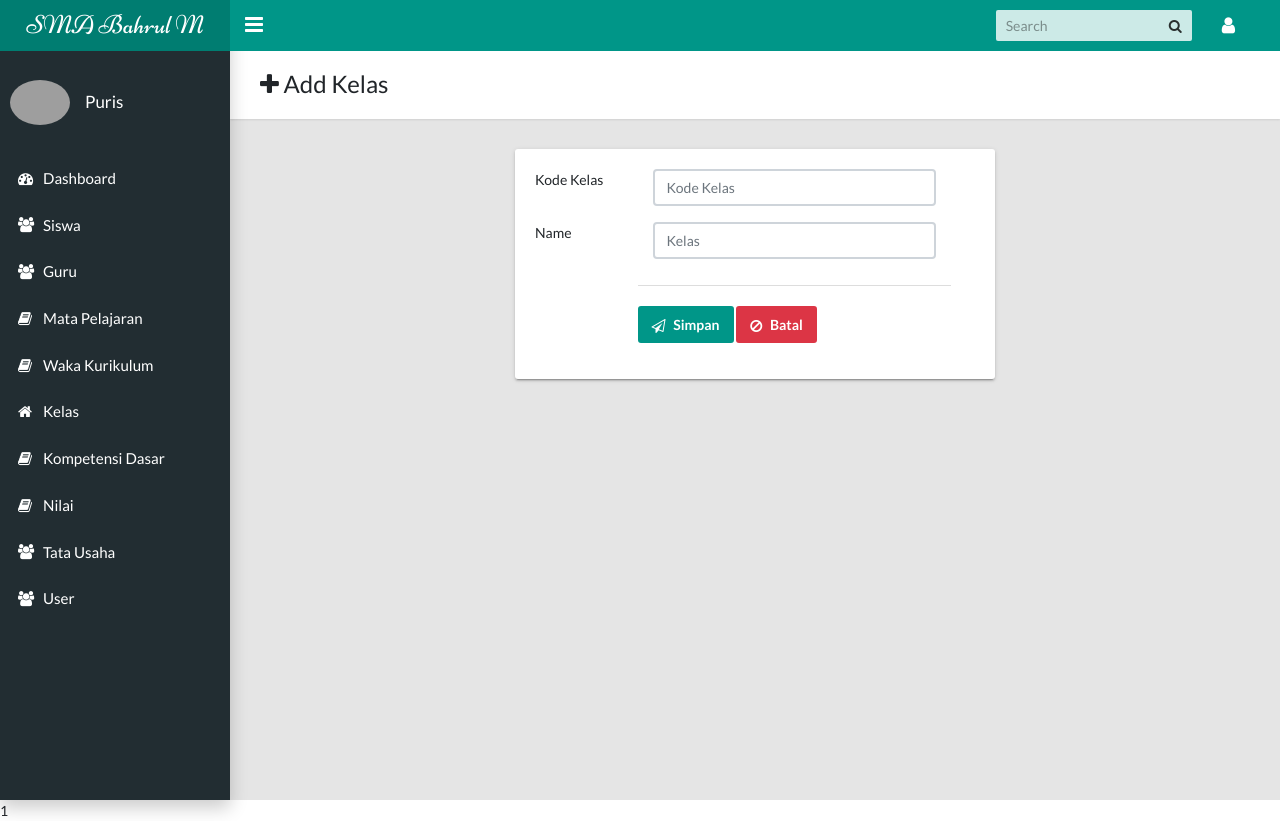
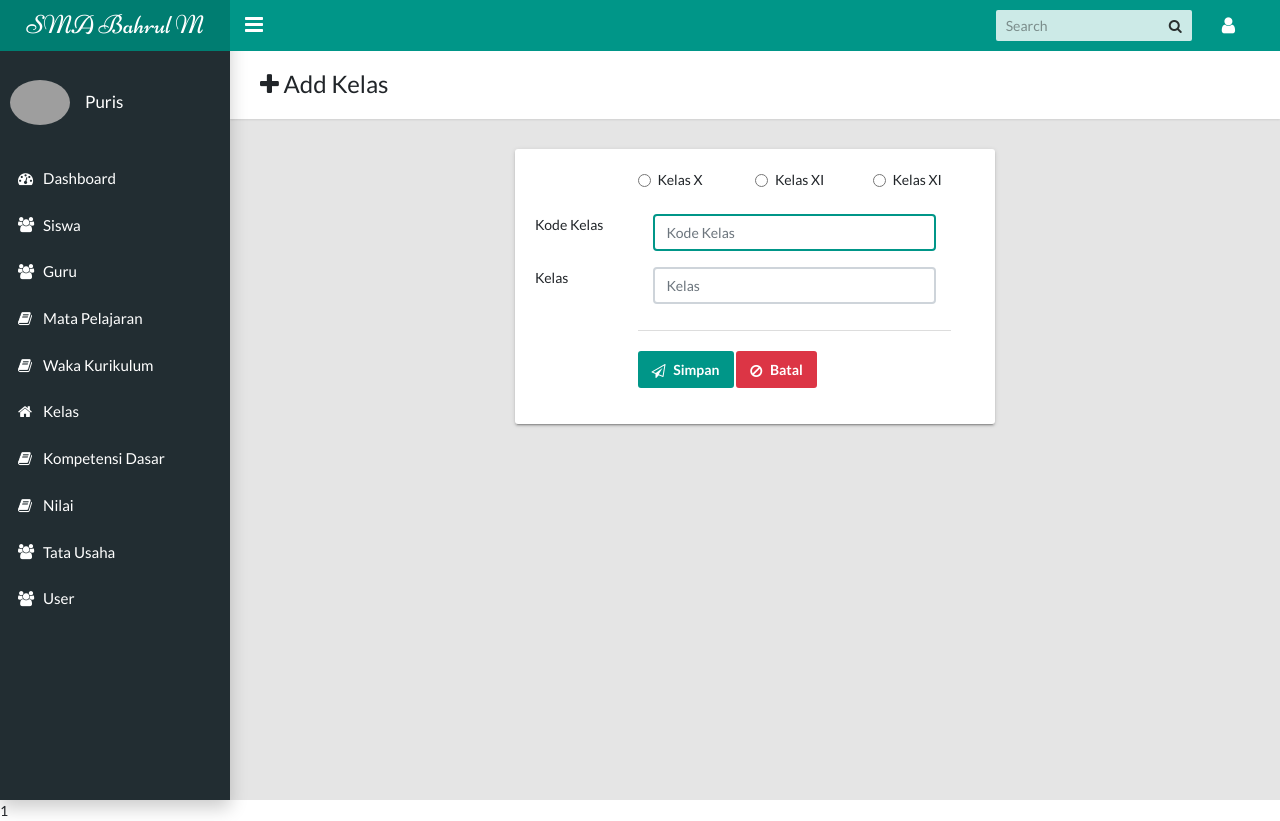
Before and after one commit to chaubatkunda/si-penilaian-sma, a CodeIgniter app: page /si-nilai/add-kelas in a window 1280 px wide. Run offline with CodeIgniter, Linux system fonts and the light colour scheme; a user stored in the database is signed in; data comes from the database, SQL or seed files in the repository; data that the repository does not hold is empty; grey boxes are pictures that could not be loaded.

Commit message:
melengkapi tambah kelas

```diff
--- a/app/controllers/Mata_pelajaran.php
+++ b/app/controllers/Mata_pelajaran.php
@@ -22,7 +22,7 @@ class Mata_pelajaran extends CI_Controller
     {
         $data = array(
             'title'     => 'Tambah Mata Pelajaran',
-            'kelas'     => $this->get_kelas_option(0),
+            'kelas'     => $this->admin->getAllKelas(),
             'guru'      => $this->guru->getAllGuru(),
             'isi'       => 'mata_pelajaran/add'
         );
--- a/app/libraries/Fungsi.php
+++ b/app/libraries/Fungsi.php
@@ -18,6 +18,11 @@ class Fungsi
         $this->lb->db->select_max('id_user');
         return $this->lb->db->get('t_user')->row()->id_user + 1;
     }
+    function getIdKelas()
+    {
+        $this->lb->db->select_max('id_kelas');
+        return $this->lb->db->get('t_kelas')->row()->id_kelas + 1;
+    }
     // function guruMapel($pelajaran)
     // {
     //     return $this->lb->user->guruPelajaran($pelajaran)->id_guru;
--- a/app/models/Admin_model.php
+++ b/app/models/Admin_model.php
@@ -11,9 +11,10 @@ class Admin_model extends CI_Model
     public function simpanKelas()
     {
         $data = [
+            // 'id_kelas'      => $this->fungsi->getIdKelas(),
             'kode_kelas'    => $this->input->post('kode_kls', true),
             'nama_kelas'    => $this->input->post('kelas', true),
-            'sub_kelas'     => $this->input->post('kode_kls', true)
+            'sub_kelas'     => $this->input->post('kelas_x', true)
         ];
         return $this->db->insert('t_kelas', $data);
     }
--- a/app/models/Mpelajaran_model.php
+++ b/app/models/Mpelajaran_model.php
@@ -48,9 +48,12 @@ class Mpelajaran_model extends CI_Model
         $this->db->from('t_mapel');
         $this->db->join('t_detail_mapel', 't_detail_mapel.mapel_id = t_mapel.kode_mapel');
         $this->db->join('t_guru', 't_guru.id_guru = t_detail_mapel.guru_id');
-        $this->db->join('t_kelas', 't_kelas.kode_kelas = t_detail_mapel.kelas_id');
-        $this->db->where('kode_mapel', $id);
+        $this->db->join('t_kelas', 't_kelas.sub_kelas = t_detail_mapel.kelas_id');
+        $this->db->where('t_mapel.kode_mapel', $id);
+
         return $this->db->get()->row();
+
+        // return $this->db->get_where('t_mapel', ['kode_mapel' => $id])->row();
     }
     // public function getAllMapelGuruDet($id)
     // {
@@ -63,6 +66,7 @@ class Mpelajaran_model extends CI_Model
     //     return $this->db->get()->result();
     // }
 
+    // public function (){;}
 
     public function get_kelas_tree($id)
     {
--- a/app/views/kelas/add.php
+++ b/app/views/kelas/add.php
@@ -16,17 +16,39 @@
                 <!-- <h3 class="tile-title">Register</h3> -->
                 <div class="tile-body">
                     <form method="post" action="" enctype="multipart/form-data" class="form-horizontal">
+
+                        <div class="row mb-4">
+                            <div class="col-md-3"></div>
+                            <div class="form-check col-md-3">
+                                <input class="form-check-input" type="radio" name="kelas_x" value="11">
+                                <label class="form-check-label">
+                                    Kelas X
+                                </label>
+                            </div>
+                            <div class="form-check col-md-3">
+                                <input class="form-check-input" type="radio" name="kelas_x" value="22">
+                                <label class="form-check-label">
+                                    Kelas XI
+                                </label>
+                            </div>
+                            <div class="form-check col-md-3">
+                                <input class="form-check-input" type="radio" name="kelas_x" value="33">
+                                <label class="form-check-label">
+                                    Kelas XI
+                                </label>
+                            </div>
+                        </div>
                         <div class="form-group row">
                             <label class="control-label col-md-3">Kode Kelas</label>
                             <div class="col-md-8">
-                                <input class="form-control" type="text" name="kode_kls" placeholder="Kode Kelas">
+                                <input class="form-control" type="text" name="kode_kls" placeholder="Kode Kelas" autocomplete="off" autofocus>
                                 <small class="text-danger"><?php echo form_error('kode_kls'); ?></small>
                             </div>
                         </div>
                         <div class="form-group row">
-                            <label class="control-label col-md-3">Name</label>
+                            <label class="control-label col-md-3">Kelas</label>
                             <div class="col-md-8">
-                                <input class="form-control" name="kelas" type="text" placeholder="Kelas">
+                                <input class="form-control" name="kelas" type="text" placeholder="Kelas" autocomplete="off">
                                 <small class="text-danger"><?php echo form_error('kelas'); ?></small>
                             </div>
                         </div>
--- a/app/views/kelas/home.php
+++ b/app/views/kelas/home.php
@@ -7,7 +7,7 @@
     </div>
     <div class="row">
         <div class="col-md-12">
-            <a href="<?php echo base_url('add-kelas'); ?>" class="btn btn-outline-primary mb-3">Tambah
+            <a href="<?php echo base_url('add-kelas'); ?>" class="btn btn-primary mb-3">Tambah
                 <i class="fa fa-plus" aria-hidden="true"></i>
             </a>
             <div class="tile">
--- a/app/views/mata_pelajaran/add.php
+++ b/app/views/mata_pelajaran/add.php
@@ -28,7 +28,7 @@
                                 <select name="kelas" id="kelas" class="form-control kelas" id="0">
                                     <option value="">--Pilih--</option>
                                     <?php foreach ($kelas as $k) : ?>
-                                        <option value="<?php echo $k->id_kelas; ?>"><?php echo $k->nama_kelas; ?></option>
+                                        <option value="<?php echo $k->kode_kelas; ?>"><?php echo $k->nama_kelas; ?></option>
                                     <?php endforeach; ?>
                                 </select>
                                 <small class="text-danger"><?php echo form_error('kelas'); ?></small>
```
Also changed, not shown: app/views/mata_pelajaran/detail.php (+7 -3 lines).
